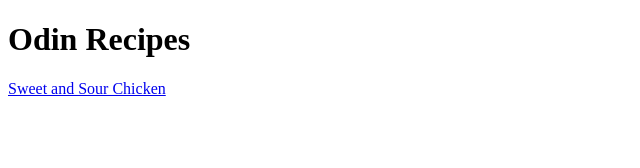
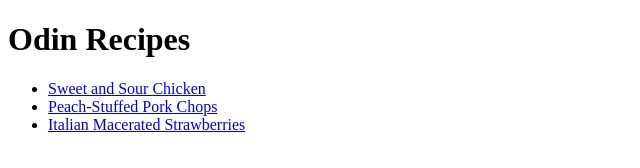
Before and after one commit to Jacky-Jiaqi-W/odin-recipes, a plain HTML site: page index.html in a window 1280 px wide. Shown: the whole page, without its empty margins (0-640 px from the left). Drawn offline with Linux system fonts and the light colour scheme.

Commit message:
Link the home page to all new recipes pages

```diff
--- a/index.html
+++ b/index.html
@@ -7,6 +7,10 @@
 
     <body>
         <h1>Odin Recipes</h1>
-        <a href="recipes/sweet-and-sour-chicken.html">Sweet and Sour Chicken</a>
+        <ul>
+            <li><a href="recipes/sweet-and-sour-chicken.html">Sweet and Sour Chicken</a></li>
+            <li><a href="recipes/peach-stuffed-pork-chops.html">Peach-Stuffed Pork Chops</a></li>
+            <li><a href="recipes/italian-macerated-strawberries.html">Italian Macerated Strawberries</a></li>
+        </ul>
     </body>
 </html>
```
